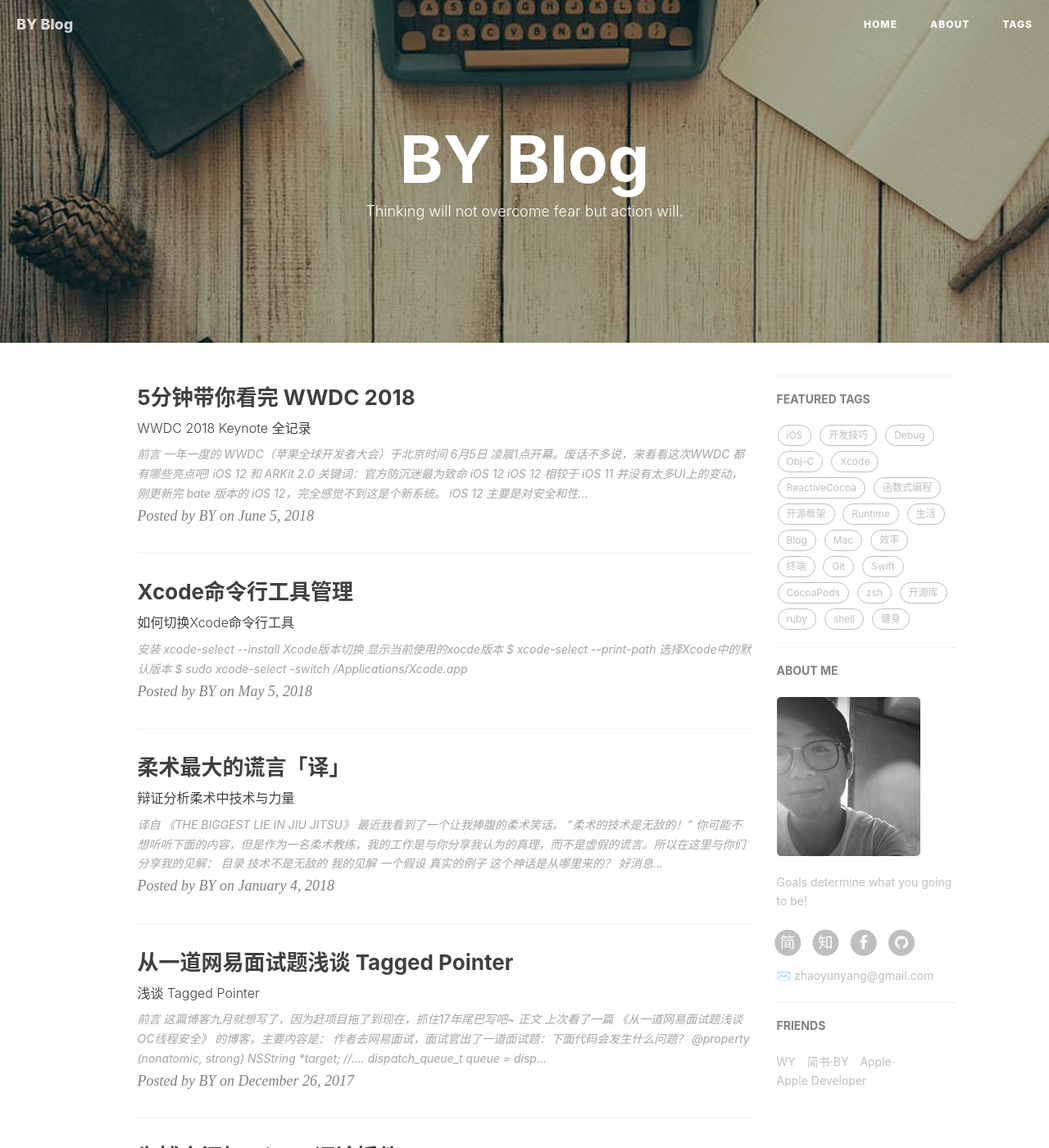
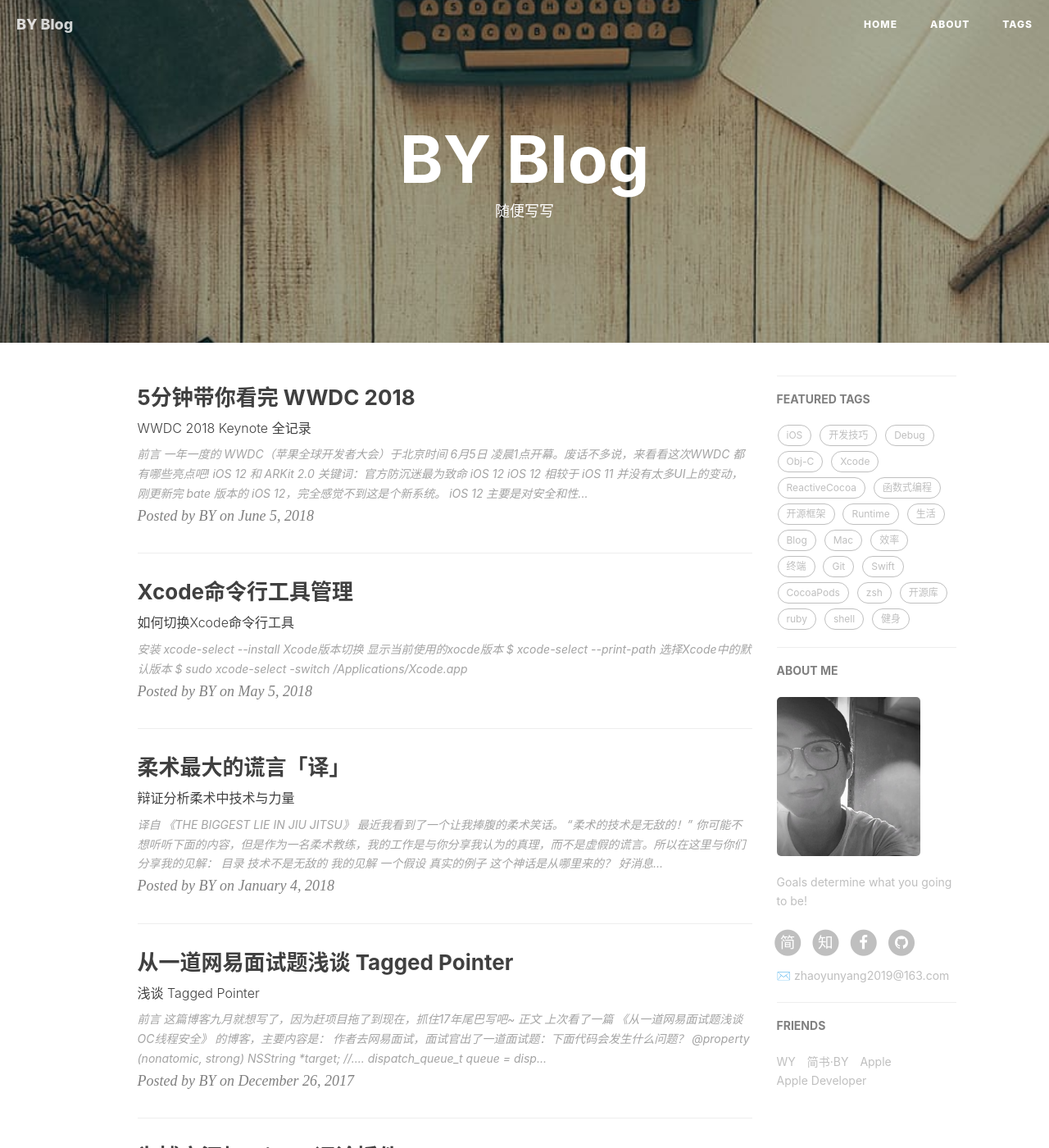
Before and after one commit to zyydecode/zyydecode.github.io, a Jekyll site: the page built from index.html, in a window 1280 px wide and 1400 px high. Shown: the whole window at 82% size. Built offline with Jekyll 4.4.1, drawn with Linux system fonts in a browser that asks for light colours; nearby versions of some CDN libraries; the list of posts is cut into pages by our own code; comment, search, counter and statistics services are not loaded.

Commit message:
替换模板内容

```diff
--- a/_config.yml
+++ b/_config.yml
@@ -1,8 +1,8 @@
 # Site settings
 title: BY Blog
-SEOTitle: ZYY的博客
+SEOTitle: ZYY的博客 | You Blog
 header-img: img/post-bg-desk.jpg
-email: zhaoyunyang@gmail.com
+email: zhaoyunyang2019@163.com
 description: "Every failure is leading towards success."
 keyword: "ZYY, ZYY的博客, zhaoyunyang"
 url: "http://zhaoyunyang.github.io"          # your host, for absolute URL
@@ -74,11 +74,11 @@ gitalk:
 
 # Analytics settings
 # Baidu Analytics
-ba_track_id: b50bf2b12b5338a1845e33832976fd68
+# ba_track_id: b50bf2b12b5338a1845e33832976fd68
 
 # Google Analytics
-ga_track_id: 'UA-90855596-1'            # Format: UA-xxxxxx-xx
-ga_domain: zhaoyunyang.top               # 默认的是 auto, 这里我是自定义了的域名，你如果没有自己的域名，需要改成auto
+# ga_track_id: 'UA-90855596-1'            # Format: UA-xxxxxx-xx
+# ga_domain: zhaoyunyang.top               # 默认的是 auto, 这里我是自定义了的域名，你如果没有自己的域名，需要改成auto
 
 
 
--- a/index.html
+++ b/index.html
@@ -1,6 +1,6 @@
 ---
 layout: page
-description: "Thinking will not overcome fear but action will."
+description: "随便写写"
 ---
 
 {% for post in paginator.posts %}
```
